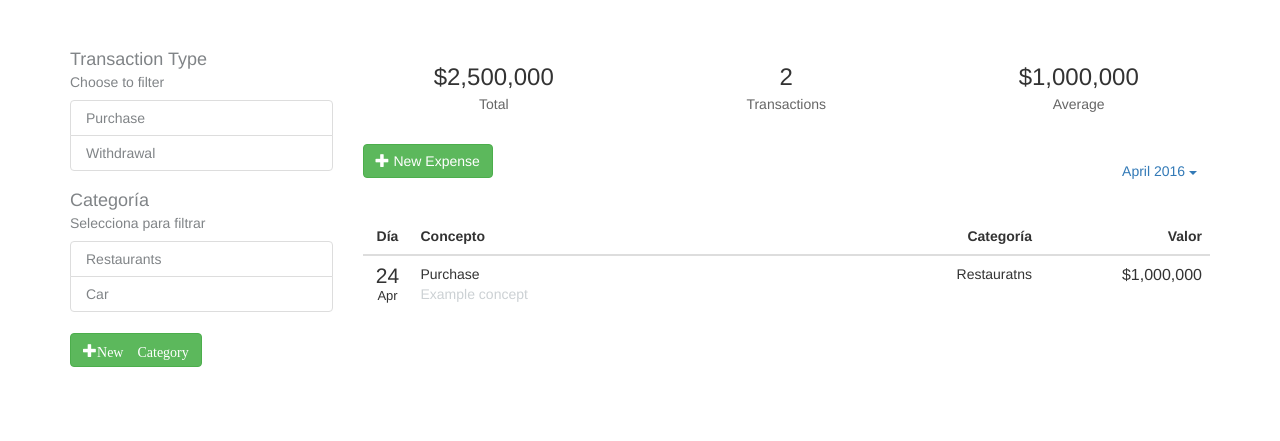
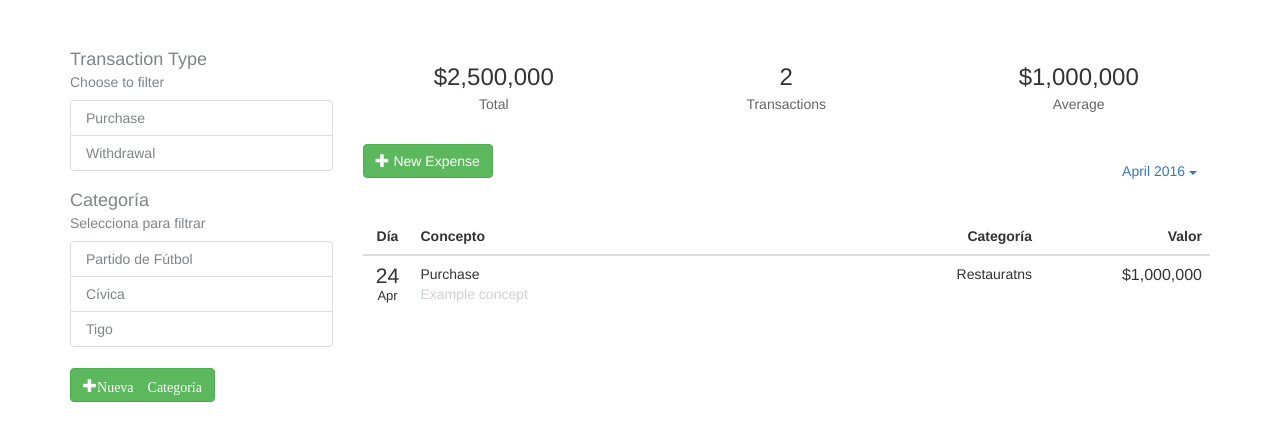
Before and after one commit to argaez/proyectoexpensify, a Rails app: page /expenses in a window 1280 px wide. Shown: the part 50-491 px from the top of the page. Run offline with Rails 7, Linux system fonts and the light colour scheme; data comes from the database, SQL or seed files in the repository; style sheets or scripts are compiled from the project's sources; some libraries are stand-ins or nearby versions.

Commit message:
Agregamos Categorías al index de Expenses

```diff
--- a/app/controllers/expenses_controller.rb
+++ b/app/controllers/expenses_controller.rb
@@ -1,5 +1,8 @@
 class ExpensesController < ApplicationController
   def index
     @tab = :expenses
+    @categories = Category.all
   end
+
+
 end
--- a/app/views/expenses/index.html.erb
+++ b/app/views/expenses/index.html.erb
@@ -10,12 +10,13 @@
 
       <h4 class="filter-header">Categoría <span>Selecciona para filtrar</span></h4>
       <div class="list-group filter-type">
-        <a href="#" class="list-group-item">Restaurants</a>
-        <a href="#" class="list-group-item">Car</a>
+          <% @categories.each do |category| %>
+          <a href="#" class="list-group-item"><%= category.name %></a>
+          <% end %>
         <!-- more categories  -->
       </div>
       <!-- <a href="#" class="btn btn-success pull-left"><span class="glyphicon glyphicon-plus"></span> Nueva Categoría</a> -->
-      <%= link_to  "New Category", new_category_path, remote: true, class:"btn btn-success pull-left glyphicon glyphicon-plus" %>
+      <%= link_to  "Nueva Categoría", categories_path, class:"btn btn-success pull-left glyphicon glyphicon-plus" %>
     </div>
     <div class="col-md-9 index-data">
       <div class="row" style="margin-top: 10px;">
```
Also changed, not shown: 1 other file.
